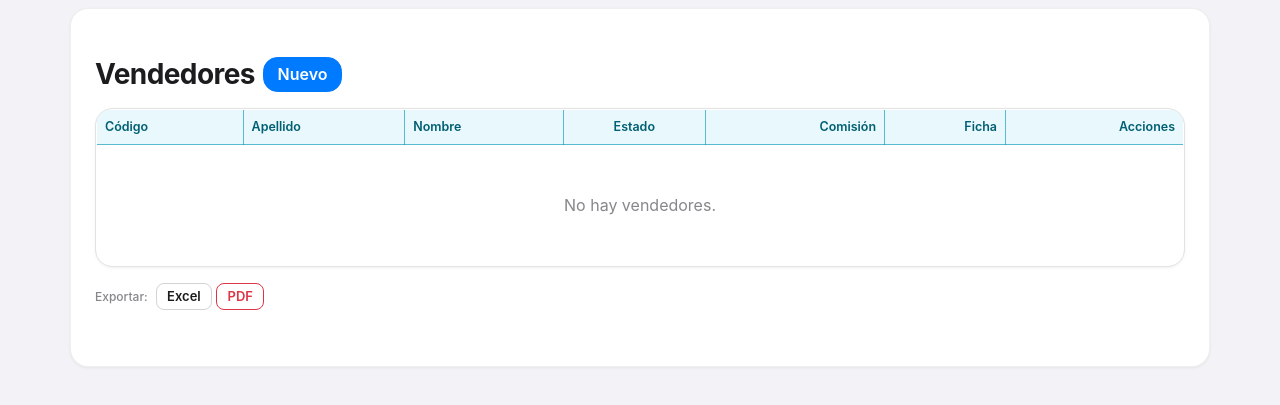
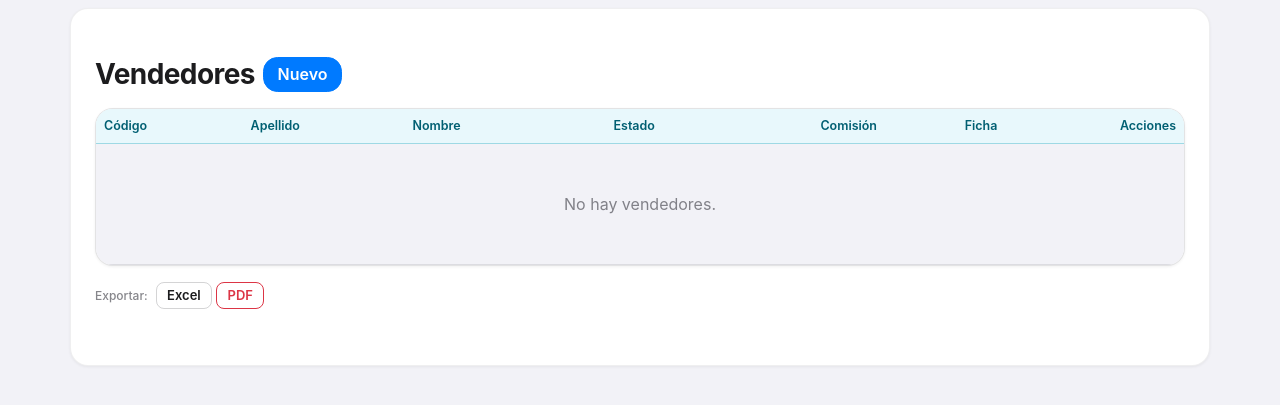
Before and after one commit to sironacooperativa-ship-it/sironanuevo, a Django app: page /personas/vendedores/ in a window 1280 px wide. Shown: the part 53-458 px from the top of the page. Run offline with Django 4.2, Linux system fonts and the light colour scheme; the visitor is signed in with stand-in values (Sample User, id 1); data comes from the database, SQL or seed files in the repository; data that the repository does not hold is empty; some libraries are stand-ins or nearby versions.

Commit message:
Tablas: quitar cuadrícula, estilo Bootstrap con thead celeste; vendedores acción eliminar unificada (ícono + title).
Made-with: Cursor

```diff
--- a/static/css/theme.css
+++ b/static/css/theme.css
@@ -609,43 +609,9 @@ body.app-sidebar-collapsed .app-sidebar-fixed {
 }
 
 .table {
-  --sirona-table-line: rgba(0, 151, 178, 0.42);
-  --sirona-table-line-strong: rgba(0, 151, 178, 0.62);
-  --bs-table-border-color: var(--sirona-table-line);
-  --bs-table-hover-bg: rgba(0, 151, 178, 0.07);
-  border-collapse: collapse;
-}
-
-/* Grilla con bordes color logo; encabezado celeste; cuerpo blanco (área principal y modales) */
-.app-main .table,
-.sirona-modal .table {
-  --bs-table-bg: #ffffff;
-  --bs-table-color: var(--cg-text);
-  border: 1px solid var(--sirona-table-line-strong);
-  border-radius: var(--app-radius-sm);
-  overflow: hidden;
-}
-
-.app-main .table > :not(caption) > * > *,
-.sirona-modal .table > :not(caption) > * > * {
-  border: 1px solid var(--sirona-table-line) !important;
-}
-
-.app-main .table tbody > tr > *,
-.sirona-modal .table tbody > tr > * {
-  background-color: #ffffff !important;
-  --bs-table-bg-state: #ffffff;
-}
-
-.app-main .table.table-striped > tbody > tr:nth-of-type(odd) > *,
-.sirona-modal .table.table-striped > tbody > tr:nth-of-type(odd) > * {
-  --bs-table-bg-type: #ffffff;
-  background-color: #ffffff !important;
-}
-
-.app-main .table.table-hover > tbody > tr:hover > *,
-.sirona-modal .table.table-hover > tbody > tr:hover > * {
-  background-color: rgba(0, 151, 178, 0.08) !important;
+  --sirona-table-line: rgba(0, 151, 178, 0.28);
+  --bs-table-border-color: rgba(60, 60, 67, 0.12);
+  --bs-table-hover-bg: rgba(0, 0, 0, 0.03);
 }
 
 .table thead th {
@@ -655,11 +621,11 @@ body.app-sidebar-collapsed .app-sidebar-fixed {
   border-bottom-width: 1px;
 }
 
-/* Encabezado: relleno celeste marca, texto y bordes azul verdoso */
+/* Encabezado: celeste marca; solo línea inferior (sin cuadrícula) */
 .table thead.table-light {
   --bs-table-color: var(--sirona-teal-deep);
   --bs-table-bg: var(--sirona-sky-soft);
-  --bs-table-border-color: var(--sirona-table-line, rgba(0, 151, 178, 0.42));
+  --bs-table-border-color: var(--sirona-table-line);
   background-color: var(--sirona-sky-soft) !important;
   color: var(--sirona-teal-deep);
 }
@@ -676,7 +642,10 @@ body.app-sidebar-collapsed .app-sidebar-fixed {
   color: var(--sirona-teal-deep) !important;
   background-color: var(--sirona-sky-soft) !important;
   background-image: none !important;
-  border-color: var(--sirona-table-line-strong) !important;
+  border-bottom: 1px solid rgba(0, 151, 178, 0.32) !important;
+  border-top: none !important;
+  border-left: none !important;
+  border-right: none !important;
   --bs-table-bg-state: var(--sirona-sky-soft);
   --bs-table-color-state: var(--sirona-teal-deep);
 }
@@ -686,7 +655,10 @@ body.app-sidebar-collapsed .app-sidebar-fixed {
   color: var(--sirona-teal-deep) !important;
   background-color: var(--sirona-sky-soft) !important;
   background-image: none !important;
-  border-color: var(--sirona-table-line-strong) !important;
+  border-bottom: 1px solid rgba(0, 151, 178, 0.32) !important;
+  border-top: none !important;
+  border-left: none !important;
+  border-right: none !important;
 }
 
 /* Formularios */
@@ -863,11 +835,10 @@ h2.h6 {
 .app-table tbody td {
   padding-top: 0.45rem;
   padding-bottom: 0.45rem;
-  background-color: #ffffff !important;
 }
 
 .app-table-row:hover td {
-  background-color: rgba(0, 151, 178, 0.08) !important;
+  background-color: rgba(0, 0, 0, 0.025);
 }
 
 .app-pill {
--- a/templates/base.html
+++ b/templates/base.html
@@ -15,7 +15,7 @@
       href="https://cdn.jsdelivr.net/npm/bootstrap@5.3.3/dist/css/bootstrap.min.css"
       rel="stylesheet"
     />
-    <link href="{% static 'css/theme.css' %}?v=ios-2026h" rel="stylesheet" />
+    <link href="{% static 'css/theme.css' %}?v=ios-2026i" rel="stylesheet" />
     <link href="{% static 'css/sirona-calc.css' %}" rel="stylesheet" />
     <style>
       /* Respaldo en el HTML: grilla + flex sin min-width que rompa el teclado */
--- a/templates/personas/vendedores_list.html
+++ b/templates/personas/vendedores_list.html
@@ -66,10 +66,13 @@
                     </form>
                     {% if v.nv or v.np or v.nc %}
                       <a
-                        class="btn btn-sm btn-outline-danger"
+                        class="btn btn-sm btn-outline-danger px-2"
                         href="{% url 'vendedor_eliminar_admin' v.pk %}"
-                        title="Ver historial y confirmar borrado completo"
-                      >Eliminar…</a>
+                        title="Eliminar"
+                        aria-label="Eliminar"
+                      >
+                        <i data-lucide="x" class="text-danger"></i>
+                      </a>
                     {% else %}
                       <form method="post" action="{% url 'vendedor_delete' v.id %}" onsubmit="return confirm('¿Eliminar {{ v.codigo }}?');">
                         {% csrf_token %}
```
